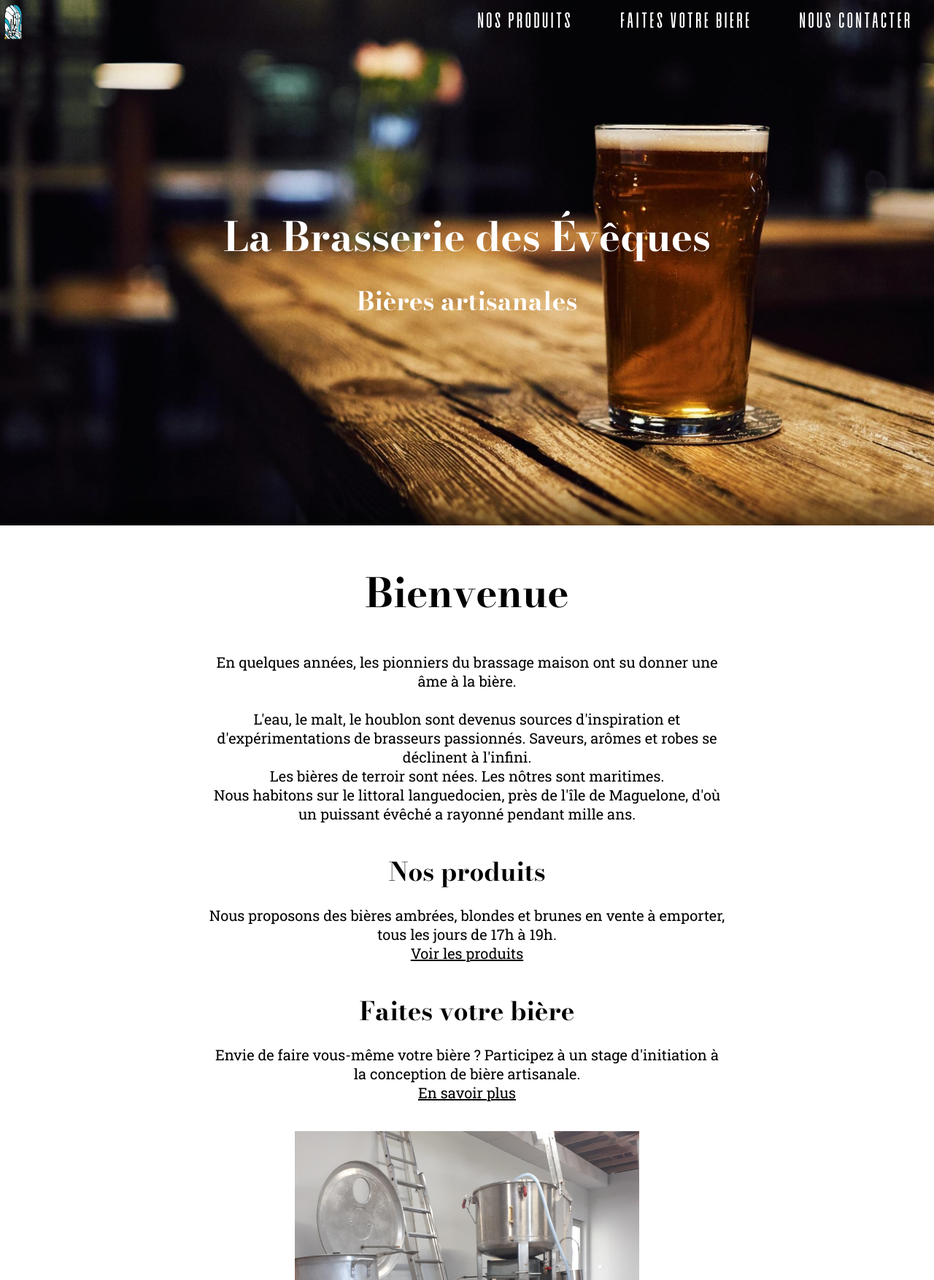
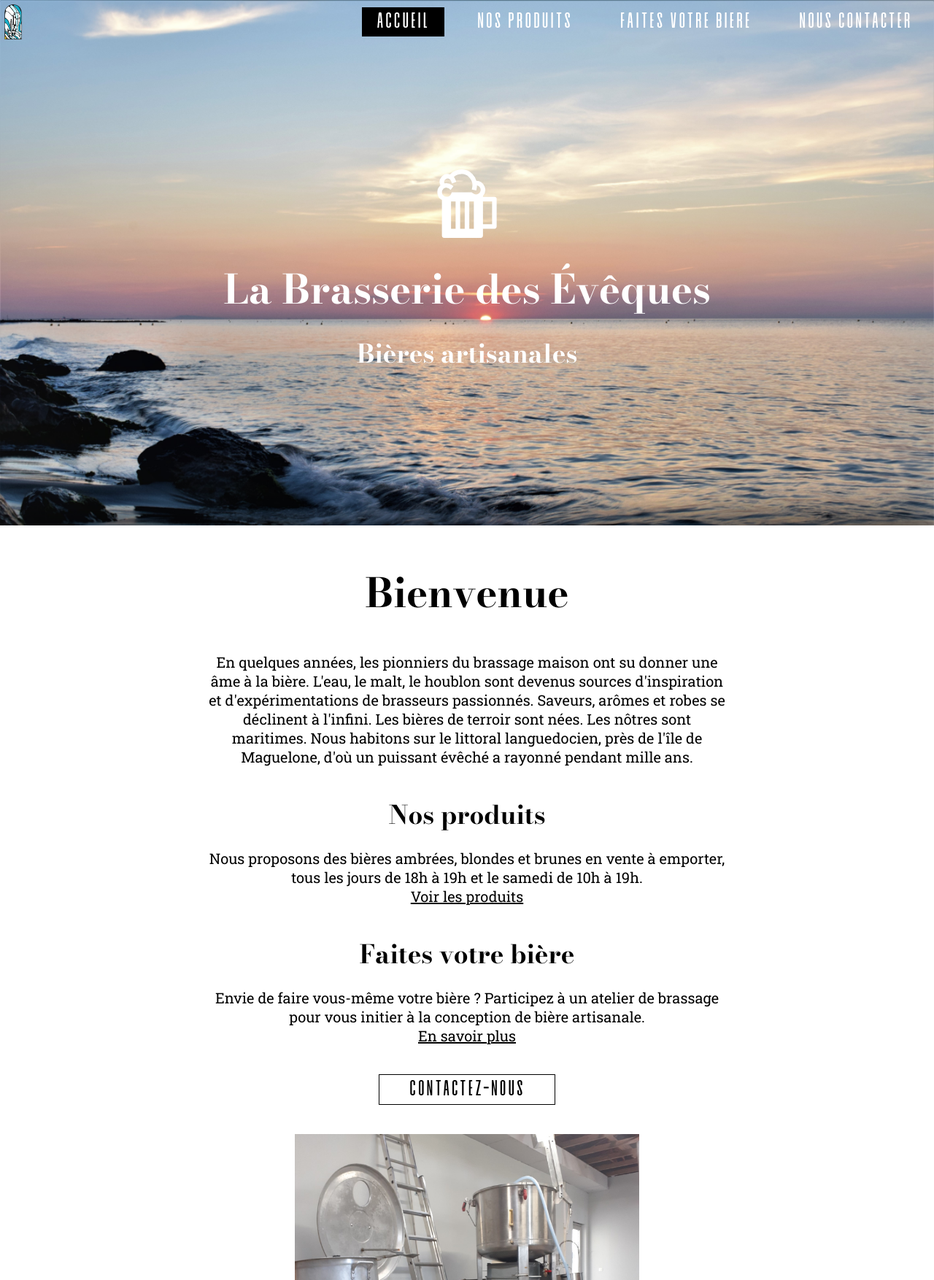
Before and after one commit to matteokeole/LaBrasserieDesEveques, a PHP site: page / in a window 1280 px wide. Shown: the top 1754 px of the page at 73% size. Run offline with PHP 8.4, Linux system fonts and the light colour scheme.

Commit message:
todo a moitié

```diff
--- a/atelier.html
+++ b/atelier.html
@@ -30,6 +30,7 @@
 			<a href="index.html" class="logo extended" title="La Brasserie des Évêques"></a>
 			<a href="javascript:void(0)" class="menu" onclick="toggle_menu(this)" title="Menu"></a>
 			<nav>
+				<a href="index.html" title="Accueil"><span>ACCUEIL</span></a>
 				<a href="produits.html" title="Nos produits"><span>NOS PRODUITS</span></a>
 				<a href="" class="active" title="Notre atelier"><span>FAITES VOTRE BIERE</span></a>
 				<a href="contact.php" title="Nous contacter"><span>NOUS CONTACTER</span></a>
--- a/contact.php
+++ b/contact.php
@@ -37,6 +37,7 @@
 			<a href="index.html" class="logo extended" title="La Brasserie des Évêques"></a>
 			<a href="javascript:void(0)" class="menu" onclick="toggle_menu(this)" title="Menu"></a>
 			<nav>
+				<a href="index.html" title="Accueil"><span>ACCUEIL</span></a>
 				<a href="produits.html" title="Nos produits"><span>NOS PRODUITS</span></a>
 				<a href="atelier.html" title="Notre atelier"><span>FAITES VOTRE BIERE</span></a>
 				<a href="" class="active" title="Nous contacter"><span>NOUS CONTACTER</span></a>
--- a/css/main.css
+++ b/css/main.css
@@ -46,6 +46,28 @@ main {
 	margin-top: 20px
 }
 
+/* contact section */
+
+.interest {
+	width: 100%;
+	margin-top: 20px;
+	padding: 20px 0;
+	border-top: 1px solid #757575
+}
+
+.btn-contact {
+	display: inline-block;
+	width: 200px;
+	height: 40px;
+	line-height: 40px;
+	padding: 0 20px;
+	outline: none;
+	border: 1px solid #000;
+	color: #000;
+	text-decoration: none;
+	transition-duration: 0.4s
+}
+
 /* keyframes */
 
 @keyframes fade_out {
@@ -63,7 +85,7 @@ main {
 	.card-content {height: calc(100% - 40px) !important}
 }
 
-@media screen and (min-width: 801px) {
+@media screen and (min-width: 901px) {
 	/* nav buttons hover animation */
 	nav a:after {
 		content: "";
@@ -95,9 +117,6 @@ main {
 @media screen and (max-width: 900px) {
 	.card {width: 100% !important}
 	.list {width: 100% !important}
-}
-
-@media screen and (max-width: 800px) {
 	.menu {visibility: visible}
 	nav {
 		visibility: hidden;
@@ -116,6 +135,9 @@ main {
 		background-color: #fff;
 		color: #000 !important
 	}
+}
+
+@media screen and (max-width: 800px) {
 	.title {font-size: 35px}
 	.subtitle {font-size: 25px}
 	.links,
@@ -144,14 +166,16 @@ main {
 	#map {height: 300px}
 }
 
-@media screen and (max-width: 700px) {.workshop-photo {width: 90%}}
+@media screen and (max-width: 700px) {
+	.banner-title {display: none}
+	.main-title {display: block}
+	.workshop-photo {width: 90%}
+}
 
 @media screen and (max-width: 600px) {.formula {width: 100% !important}}
 
 @media screen and (max-width: 500px) {
 	main {padding: 100px 0 50px 0}
-	.banner-title {display: none}
-	.main-title {display: block}
 	.item {margin: 20px 0 !important}
 	.error {width: 90%}
 	.workshop-photo {width: 100%}
--- a/css/products.css
+++ b/css/products.css
@@ -4,6 +4,7 @@
 	display: inline-block;
 	vertical-align: top;
 	width: 300px;
+	height: 950px;
 	margin: 20px;
 	padding: 20px;
 	background-color: #fac564
--- a/fonts/fonts.css
+++ b/fonts/fonts.css
@@ -67,6 +67,8 @@ input, textarea {
 	font-family: Bodoni
 }
 
+.price:last-of-type {margin-bottom: 0}
+
 .title {font-size: 55px}
 
 .subtitle, .card-title {font-size: 35px}
--- a/index.html
+++ b/index.html
@@ -51,6 +51,7 @@
 			<a href="" class="logo" title="La Brasserie des Évêques"></a>
 			<a href="javascript:void(0)" class="menu light" onclick="toggle_menu(this)" title="Menu"></a>
 			<nav class="light">
+				<a href="" class="active" title="Accueil"><span>ACCUEIL</span></a>
 				<a href="produits.html" title="Nos produits"><span>NOS PRODUITS</span></a>
 				<a href="atelier.html" title="Notre atelier"><span>FAITES VOTRE BIERE</span></a>
 				<a href="contact.php" title="Nous contacter"><span>NOUS CONTACTER</span></a>
@@ -60,6 +61,7 @@
 		<section class="banner">
 			<img src="img/banner-layer.png" class="banner-layer">
 			<div class="banner-title">
+				<p><img src="img/beer.svg" width="100"></p>
 				<span class="title">La Brasserie des Évêques</span>
 				<span class="subtitle">Bières artisanales</span>
 			</div>
@@ -72,19 +74,17 @@
 			</div>
 			<span class="title">Bienvenue</span>
 			<p>
-				En quelques années, les pionniers du brassage maison ont su donner une âme à la bière.<br><br>
-				L'eau, le malt, le houblon sont devenus sources d'inspiration et d'expérimentations de brasseurs passionnés. Saveurs, arômes et robes se déclinent à l'infini.<br>
-				Les bières de terroir sont nées. Les nôtres sont maritimes.<br>
-				Nous habitons sur le littoral languedocien, près de l'île de Maguelone, d'où un puissant évêché a rayonné pendant mille ans.
+				En quelques années, les pionniers du brassage maison ont su donner une âme à la bière. L'eau, le malt, le houblon sont devenus sources d'inspiration et d'expérimentations de brasseurs passionnés. Saveurs, arômes et robes se déclinent à l'infini. Les bières de terroir sont nées. Les nôtres sont maritimes. Nous habitons sur le littoral languedocien, près de l'île de Maguelone, d'où un puissant évêché a rayonné pendant mille ans.
 			</p>
 			<p>
 				<span class="subtitle">Nos produits</span>
-				Nous proposons des bières ambrées, blondes et brunes en vente à emporter, tous les jours de 17h à 19h.<br><a href="produits.html">Voir les produits</a>
+				Nous proposons des bières ambrées, blondes et brunes en vente à emporter, tous les jours de 18h à 19h et le samedi de 10h à 19h.<br><a href="produits.html">Voir les produits</a>
 			</p>
 			<p>
 				<span class="subtitle">Faites votre bière</span>
-				Envie de faire vous-même votre bière ? Participez à un stage d'initiation à la conception de bière artisanale.<br><a href="atelier.html">En savoir plus</a>
+				Envie de faire vous-même votre bière ? Participez à un atelier de brassage pour vous initier à la conception de bière artisanale.<br><a href="atelier.html">En savoir plus</a>
 			</p>
+			<p><a href="contact.php" class="btn-contact">CONTACTEZ-NOUS</a></p>
 			<img src="img/workshop.jpg" class="workshop-photo">
 		</main>
 
```
Also changed, not shown: css/workshop.css (+4 -22 lines), produits.html (+4 -3 lines), to-do.txt (+3 -17 lines), img/banner.jpg, img/x2.jpg (added).
